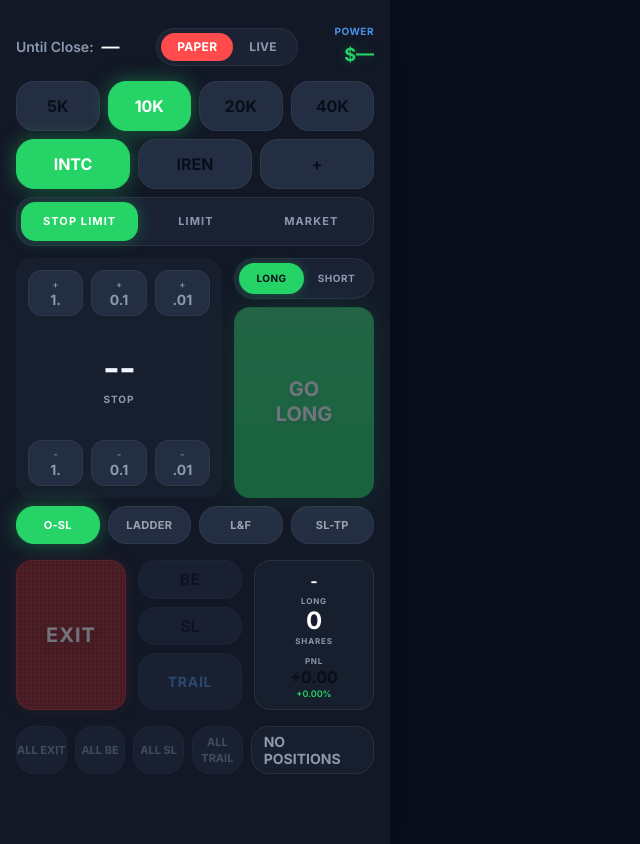
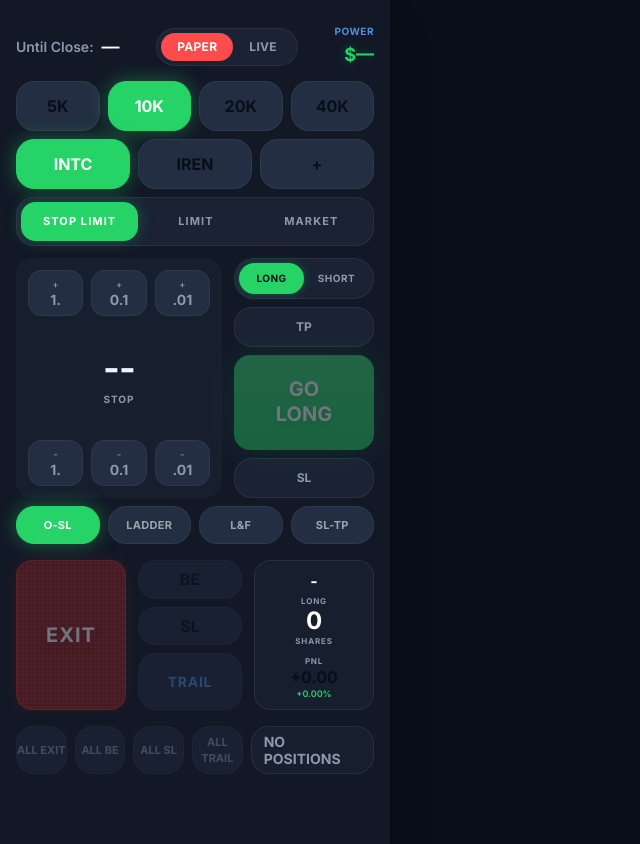
Before and after one commit to vitorcalvi/OneTouchTrader, a React (Vite) app: page / in a window 1280 px wide. Shown: the whole page, without its empty margins (0-640 px from the left). Built offline with nearby package versions, Linux system fonts and the light colour scheme; no server answers.

Commit message:
Version 1.0.7 - Setting Button

```diff
--- a/src/frontend/components/Mobile/MobilePriceAction.tsx
+++ b/src/frontend/components/Mobile/MobilePriceAction.tsx
@@ -17,6 +17,7 @@ interface MobilePriceActionProps {
   tickDirection?: 'up' | 'down' | null;
   priceSteps?: { large: number; mid: number; small: number };
   onPriceRefresh?: (activeTier: 'M' | 'L' | 'S') => void;
+  onSlTpClick?: () => void;
 }
 
 export const MobilePriceAction: React.FC<MobilePriceActionProps> = ({
@@ -36,6 +37,7 @@ export const MobilePriceAction: React.FC<MobilePriceActionProps> = ({
   tickDirection: _tickDirection,
   priceSteps = { large: 1, mid: 0.1, small: 0.01 },
   onPriceRefresh,
+  onSlTpClick,
 }) => {
   const displayPrice = activeTier === 'M' ? price : (limitPrice ?? price);
   const formattedPrice = displayPrice !== null ? displayPrice.toFixed(2) : '--';
@@ -96,7 +98,6 @@ export const MobilePriceAction: React.FC<MobilePriceActionProps> = ({
 
       {/* Right: Action Panel */}
       <div className="w-[140px] flex flex-col gap-2">
-        {/* Badges */}
         {/* Long/Short Toggle */}
         <div className="flex bg-[#1A2234] rounded-full border border-gray-700/50 p-1 w-full">
           <button
@@ -125,6 +126,16 @@ export const MobilePriceAction: React.FC<MobilePriceActionProps> = ({
           </button>
         </div>
 
+        {/* Top Button (TP for LONG, SL for SHORT) */}
+        <button
+          type="button"
+          onClick={onSlTpClick}
+          disabled={!canTrade || isSubmitting}
+          className="h-10 rounded-xl border font-bold text-xs bg-[#1A2234] text-[#8B99AE] border-gray-700/50 hover:bg-[#25D366]/20 transition-colors"
+        >
+          {positionSide === 'long' ? 'TP' : 'SL'}
+        </button>
+
         {/* GO Button */}
         <button
           type="button"
@@ -142,6 +153,16 @@ export const MobilePriceAction: React.FC<MobilePriceActionProps> = ({
             {positionSide === 'long' ? 'LONG' : 'SHORT'}
           </span>
         </button>
+
+        {/* Bottom Button (SL for LONG, TP for SHORT) */}
+        <button
+          type="button"
+          onClick={onSlTpClick}
+          disabled={!canTrade || isSubmitting}
+          className="h-10 rounded-xl border font-bold text-xs bg-[#1A2234] text-[#8B99AE] border-gray-700/50 hover:bg-[#25D366]/20 transition-colors"
+        >
+          {positionSide === 'long' ? 'SL' : 'TP'}
+        </button>
       </div>
     </section>
   );
--- a/src/frontend/pages/MobileTradingPage.tsx
+++ b/src/frontend/pages/MobileTradingPage.tsx
@@ -1130,8 +1130,6 @@ return (
          positionSide={positionSide}
          onSideToggle={() => {
            setPositionSide(prev => prev === 'long' ? 'short' : 'long');
-           setSlActive(false);
-           setTpActive(false);
          }}
          onPriceStep={handlePriceStep}
          onBuy={handleBuyWithPreset}
@@ -1141,6 +1139,7 @@ return (
          tickDirection={tickDirections[activeSymbol] ?? null}
          priceSteps={env.defaults?.mobilePriceSteps}
          onPriceRefresh={handlePriceRefresh}
+         onSlTpClick={() => handleSlTp(positionSide === 'long' ? 'buy' : 'sell')}
        />
 
       {/* Presets */}
```
